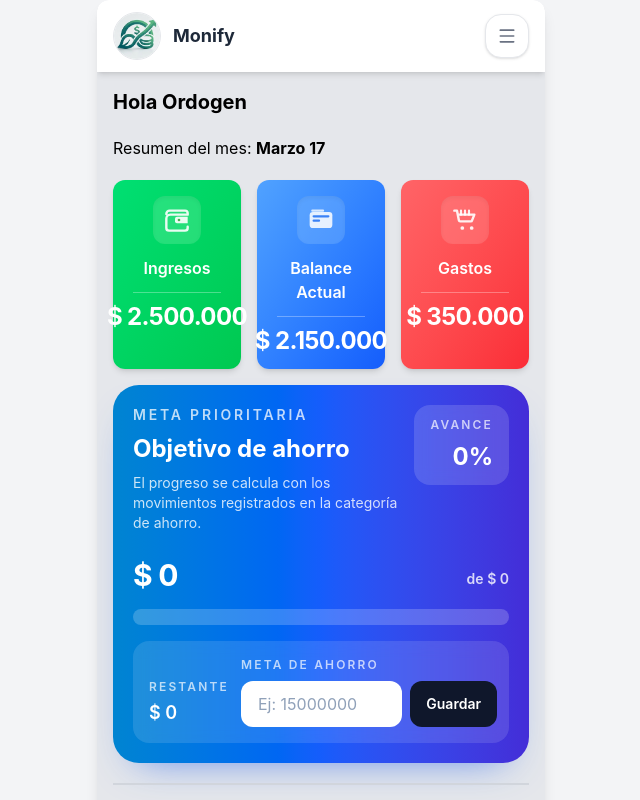
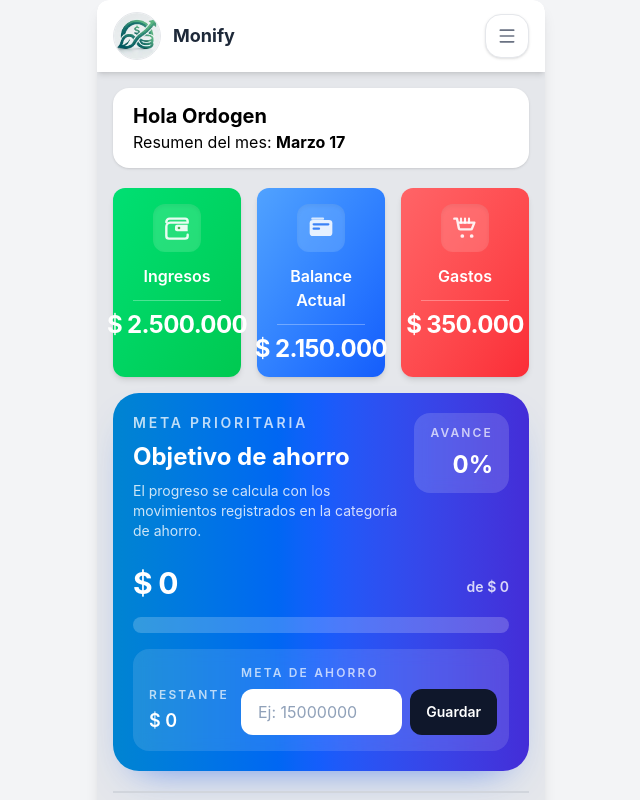
Before and after one commit to ordogens/finanzas, a React (Vite) app: page / in a window 1280 px wide. Shown: the top 800 px of the page, without its empty margins (319-959 px from the left). Built offline with nearby package versions, Linux system fonts and the light colour scheme.

Commit message:
mejoras visuales

```diff
--- a/src/pages/Home.tsx
+++ b/src/pages/Home.tsx
@@ -9,8 +9,15 @@ export const Home = () => {
   const dia = fecha.getDate();
   return (
     <div className="space-y-5">
-      <h2 className="text-xl font-bold ">Hola Ordogen</h2>
-      <p>Resumen del mes: <span className="font-bold capitalize">{mes} {dia}</span></p>
+      <div className="bg-white w-full h-20 rounded-2xl flex flex-col justify-center px-5 shadow-sm">
+        <h2 className="text-xl font-bold">Hola Ordogen</h2>
+        <p>
+          Resumen del mes:{" "}
+          <span className="font-bold capitalize">
+            {mes} {dia}
+          </span>
+        </p>
+      </div>
       <CardBalance />
       <hr className="border border-gray-300" />
       <ListaMovimientos />
```
